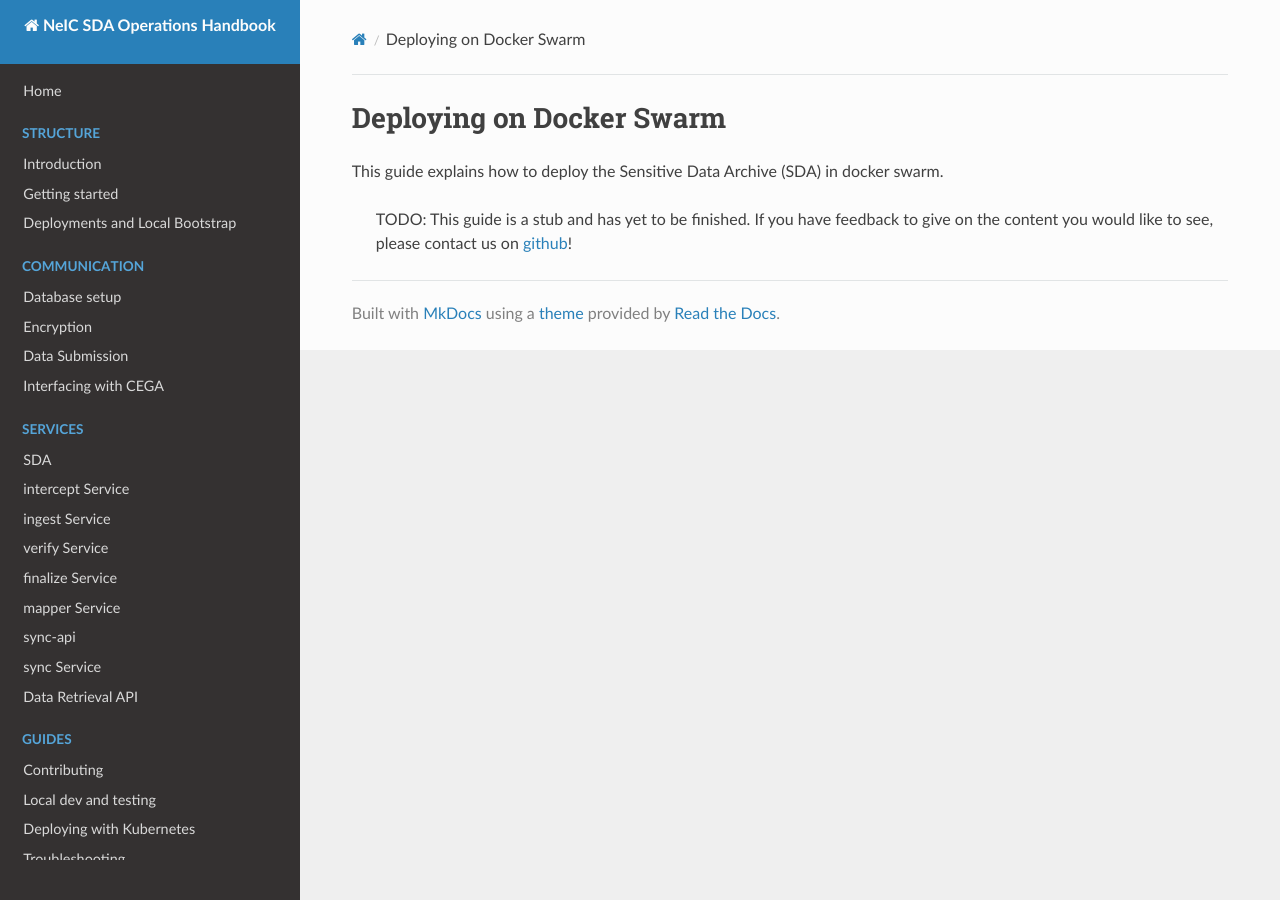
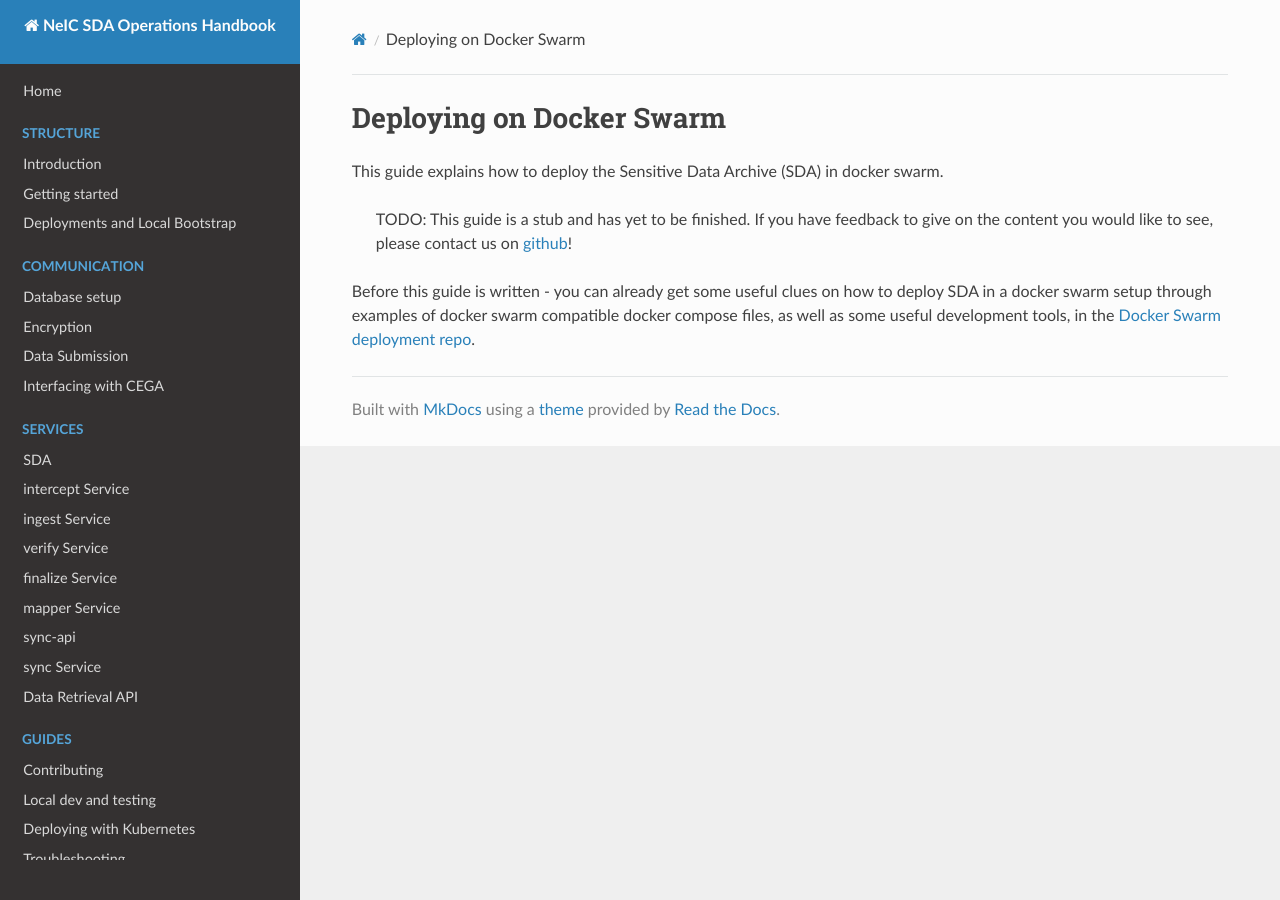
Before and after one commit to neicnordic/neic-sda, an MkDocs documentation site: the page built from docs/guides/deploy-swarm.md, in a window 1280 px wide. Built offline with MkDocs 1.6.1, drawn with Linux system fonts in a browser that asks for light colours; nearby versions of some CDN libraries.

Commit message:
Minimal text in Docker Swarm deploy guide with link to repo

```diff
--- a/docs/guides/deploy-swarm.md
+++ b/docs/guides/deploy-swarm.md
@@ -6,3 +6,5 @@ This guide explains how to deploy the Sensitive Data Archive (SDA) in docker swa
 > This guide is a stub and has yet to be finished.
 > If you have feedback to give on the content you would like to see, please contact us on
 > [github](https://github.com/neicnordic/neic-sda)!
+
+Before this guide is written - you can already get some useful clues on how to deploy SDA in a docker swarm setup through examples of docker swarm compatible docker compose files, as well as some useful development tools, in the [Docker Swarm deployment repo](https://github.com/neicnordic/LocalEGA-deploy-swarm/).
```
